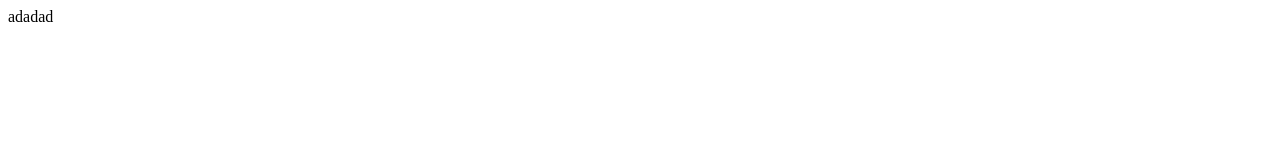
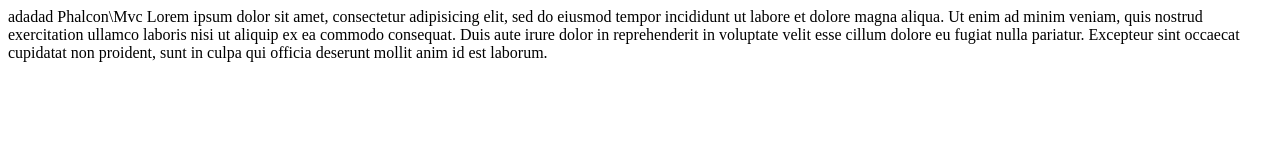
Before and after one commit to derifato/coba-repo, a plain HTML site: page index.html in a window 1280 px wide. Drawn offline with Linux system fonts and the light colour scheme.

Commit message:
tambah lorem

```diff
--- a/index.html
+++ b/index.html
@@ -4,6 +4,11 @@
 	<title>dddd</title>
 </head>
 <body>
-adadad
+adadad Phalcon\Mvc Lorem ipsum dolor sit amet, consectetur adipisicing elit, sed do eiusmod
+tempor incididunt ut labore et dolore magna aliqua. Ut enim ad minim veniam,
+quis nostrud exercitation ullamco laboris nisi ut aliquip ex ea commodo
+consequat. Duis aute irure dolor in reprehenderit in voluptate velit esse
+cillum dolore eu fugiat nulla pariatur. Excepteur sint occaecat cupidatat non
+proident, sunt in culpa qui officia deserunt mollit anim id est laborum.
 </body>
 </html>
```
